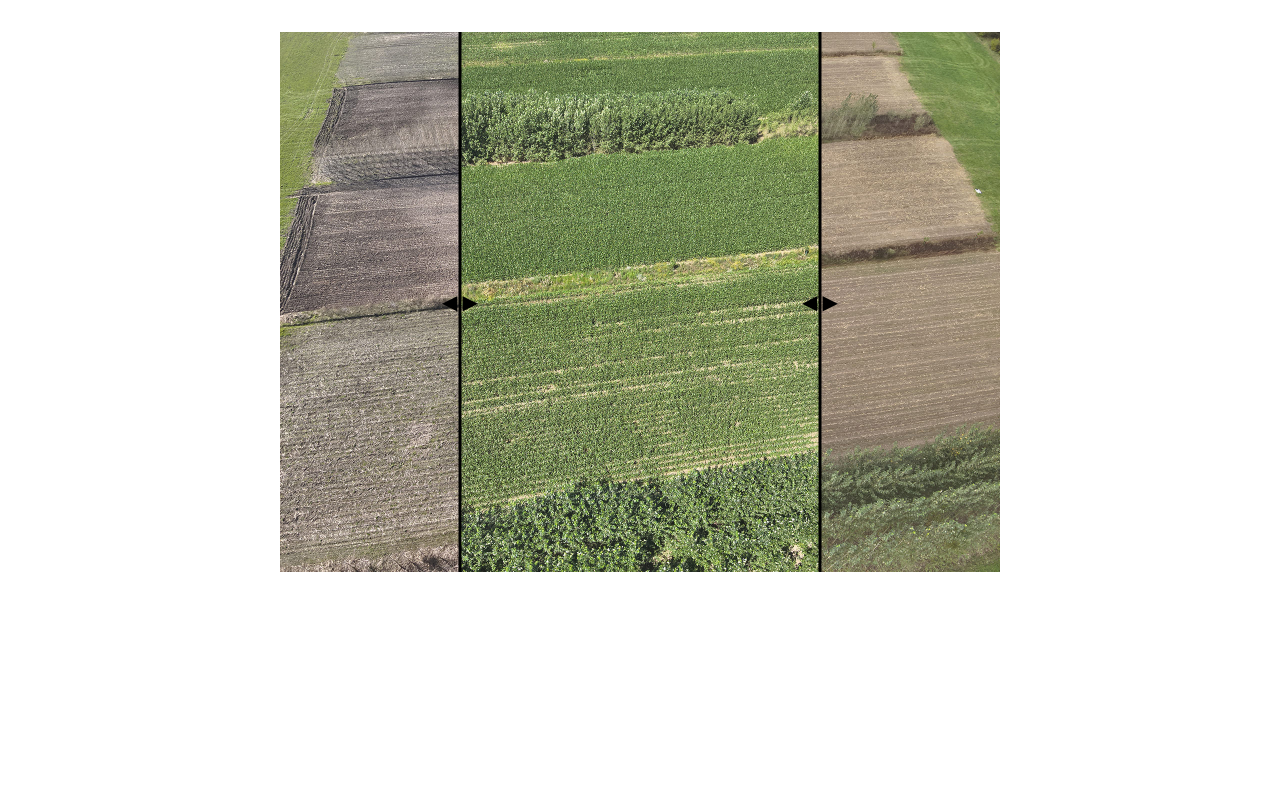
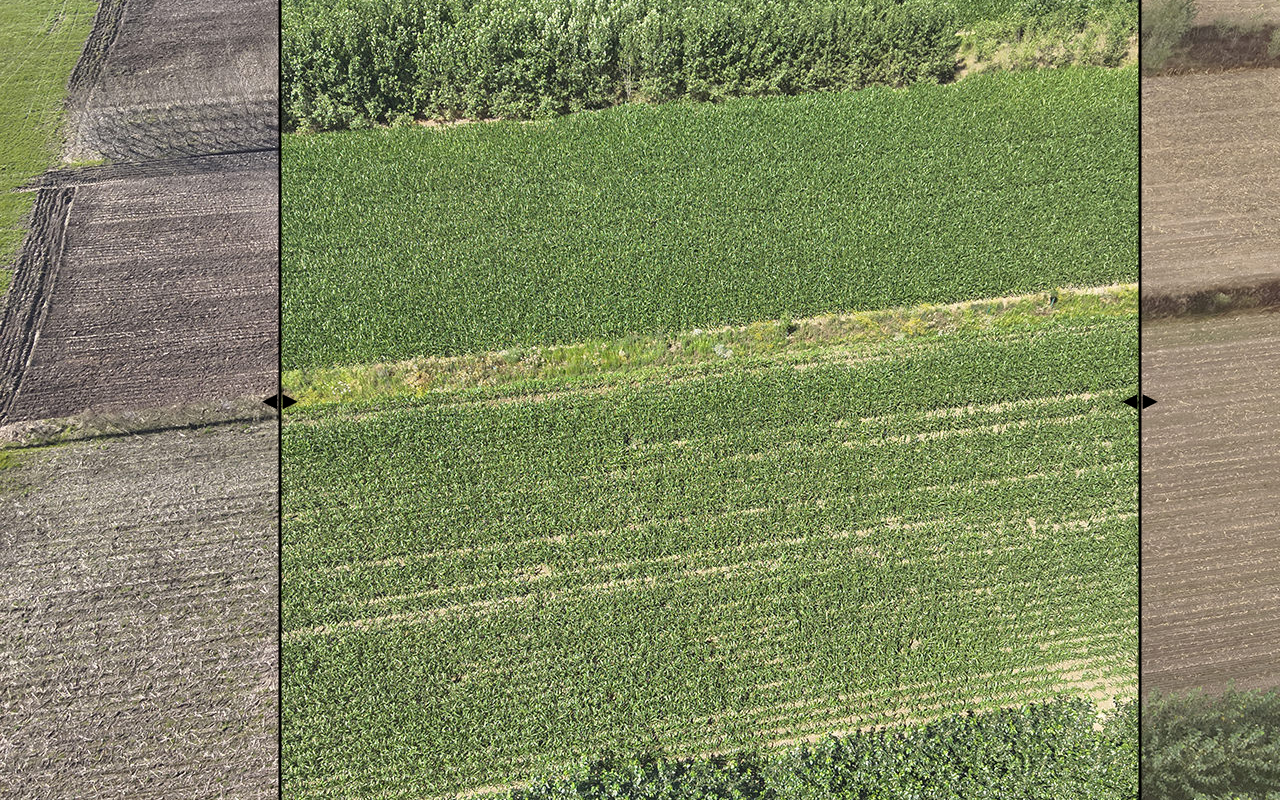
Before and after one commit to GeraldVolkmer/Triple_Swipe, a plain HTML site: page index.html in a window 1280 px wide. Drawn offline with Linux system fonts and the light colour scheme.

Commit message:
Add files via upload

```diff
--- a/script.js
+++ b/script.js
@@ -11,8 +11,8 @@ const handle1 = document.getElementById('handle1');
 const handle2 = document.getElementById('handle2');
 
 // Container-Abmessungen
-const WIDTH = 720;
-const HEIGHT = 540;
+const WIDTH = 1440;
+const HEIGHT = 1080;
 
 /* Griffbox-Breite => 40px
    Balkenmitte = handleX + 20
@@ -20,14 +20,14 @@ const HEIGHT = 540;
    bis an den Rand 0..800 zu gehen =>
    handleX: -20..780 */
 const MIN_HANDLE_X = -20;
-const MAX_HANDLE_X = 700;
+const MAX_HANDLE_X = 1420;
 
 // Minimaler Abstand für den "Push" in der Mitte
 const MIN_GAP = 50;
 
 // Start-Positionen der Griffe
-let handle1X = 160;
-let handle2X = 520;
+let handle1X = 260;
+let handle2X = 1120;
 
 // Flags: "Wird gerade gezogen?"
 let isDraggingHandle1 = false;
--- a/style.css
+++ b/style.css
@@ -1,10 +1,25 @@
 /* =======================================
-   1) Container
+   1) Body und Container
    ======================================= */
+   html, body {
+    margin: 0;
+    padding: 0;
+    width: 100%;
+    height: 100%;
+
+    /* Verhindert Scrollbalken im Body */
+    overflow: hidden;
+
+    /* Flexbox-Einstellungen, um den Inhalt zu zentrieren */
+    display: flex;
+    align-items: center;   /* vertikal zentrieren */
+    justify-content: center; /* horizontal zentrieren */
+  }
+
    #swipe-container {
     position: relative;
-    width: 720px;   /* Feste Breite zum Testen */
-    height: 540px;  /* Feste Höhe */
+    width: 1440px;   /* Feste Breite zum Testen */
+    height: 1080px;  /* Feste Höhe */
     margin: 2rem auto;
     /* border: 2px solid #999; */
     overflow: hidden;
@@ -18,11 +33,11 @@
     position: absolute;
     top: 0;
     left: 0;
-    width: 720px;
-    height: 540px;
+    width: 1440px;   /* Feste Breite zum Testen */
+    height: 1080px;
     background-position: center center;
     background-size: cover;
-    clip: rect(0, 720px, 540px, 0); /* JS passt clip dynamisch an */
+    clip: rect(0, 1440px, 1080px, 0); /* JS passt clip dynamisch an */
   }
 
   /* Bilder (Austausch ist möglich) */
@@ -46,7 +61,7 @@
     position: absolute;
     top: 0;
     width: 40px;   /* Griffbox-Breite */
-    height: 540px;
+    height: 1080px;
     background: transparent;
     cursor: ew-resize;
     /* Der z-index wird bei Bedarf per JS dynamisch geändert */
@@ -59,7 +74,7 @@
     left: 50%;
     transform: translateX(-50%);
     width: 3px;
-    height: 540px;
+    height: 1080px;
     background: #000;
     /* opacity: 0.5; */
     pointer-events: none;
```
